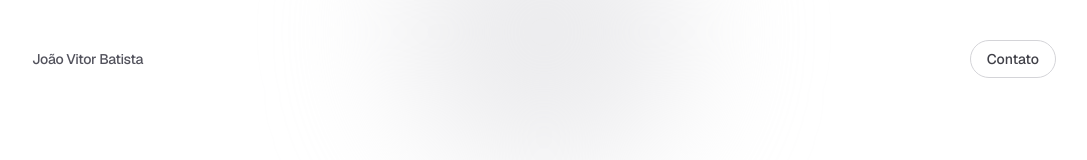
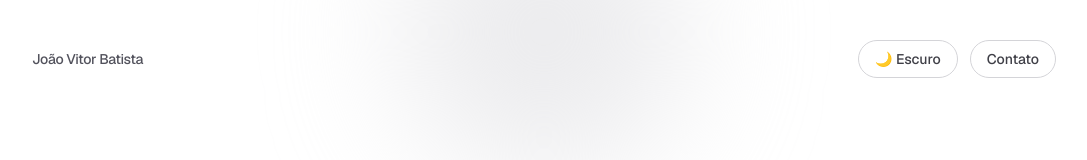
Before and after one commit to JVitorbs/joao-vitor-portifolio, a Next.js app: page / in a window 1280 px wide. Shown: the top 160 px of the page, without its empty margins (96-1183 px from the left). Built offline with nearby package versions, Linux system fonts and the light colour scheme.

Commit message:
feat: add ThemeToggle component for switching between light and dark modes

```diff
--- a/src/app/globals.css
+++ b/src/app/globals.css
@@ -1,6 +1,13 @@
 @import "tailwindcss";
 
+@custom-variant dark (&:where(.dark, .dark *));
+
 :root {
+  --background: #ffffff;
+  --foreground: #171717;
+}
+
+html.light {
   --background: #ffffff;
   --foreground: #171717;
 }
@@ -12,8 +19,13 @@
   --font-mono: var(--font-geist-mono);
 }
 
+html.dark {
+  --background: #0a0a0a;
+  --foreground: #ededed;
+}
+
 @media (prefers-color-scheme: dark) {
-  :root {
+  html:not(.light):not(.dark) {
     --background: #0a0a0a;
     --foreground: #ededed;
   }
--- a/src/app/page.tsx
+++ b/src/app/page.tsx
@@ -27,6 +27,7 @@ import {
   SiTypescript,
 } from "react-icons/si";
 import AnimatedProfileImage from "@/components/AnimatedProfileImage";
+import ThemeToggle from "@/components/ThemeToggle";
 import TiltCard from "@/components/TiltCard";
 import { portfolio } from "@/data/portfolio";
 
@@ -71,12 +72,15 @@ export default function Home() {
           <p className="text-sm font-medium tracking-tight text-zinc-600 dark:text-zinc-300">
             {portfolio.name}
           </p>
+          <div className="flex items-center gap-3">
+            <ThemeToggle />
             <a
               href="#contato"
               className="rounded-full border border-zinc-300 px-4 py-2 text-sm font-medium text-zinc-700 transition-all duration-300 hover:-translate-y-0.5 hover:border-zinc-500 hover:text-zinc-950 dark:border-zinc-700 dark:text-zinc-300 dark:hover:border-zinc-500 dark:hover:text-zinc-100"
             >
               Contato
             </a>
+          </div>
         </header>
 
         <section className="grid items-center gap-12 lg:grid-cols-2">
--- /dev/null
+++ b/src/components/ThemeToggle.tsx
@@ -0,0 +1,47 @@
+"use client";
+
+import { useEffect, useState } from "react";
+
+type ThemeMode = "light" | "dark";
+
+export default function ThemeToggle() {
+  const [theme, setTheme] = useState<ThemeMode>(() => {
+    if (typeof window === "undefined") {
+      return "light";
+    }
+
+    const storedTheme = localStorage.getItem("theme-mode") as ThemeMode | null;
+
+    if (storedTheme === "light" || storedTheme === "dark") {
+      return storedTheme;
+    }
+
+    return window.matchMedia("(prefers-color-scheme: dark)").matches
+      ? "dark"
+      : "light";
+  });
+
+  useEffect(() => {
+    document.documentElement.classList.remove("light", "dark");
+    document.documentElement.classList.add(theme);
+    localStorage.setItem("theme-mode", theme);
+  }, [theme]);
+
+  const toggleTheme = () => {
+    const nextTheme: ThemeMode = theme === "dark" ? "light" : "dark";
+    setTheme(nextTheme);
+    localStorage.setItem("theme-mode", nextTheme);
+    document.documentElement.setAttribute("data-theme", nextTheme);
+  };
+
+  return (
+    <button
+      type="button"
+      onClick={toggleTheme}
+      className="rounded-full border border-zinc-300 px-4 py-2 text-sm font-medium text-zinc-700 transition-all duration-300 hover:-translate-y-0.5 hover:border-zinc-500 hover:text-zinc-950 dark:border-zinc-700 dark:text-zinc-300 dark:hover:border-zinc-500 dark:hover:text-zinc-100"
+      aria-label="Alternar tema claro e escuro"
+    >
+      {theme === "dark" ? "☀️ Claro" : "🌙 Escuro"}
+    </button>
+  );
+}
```
Lines whose indentation alone changed are shown as unchanged.
